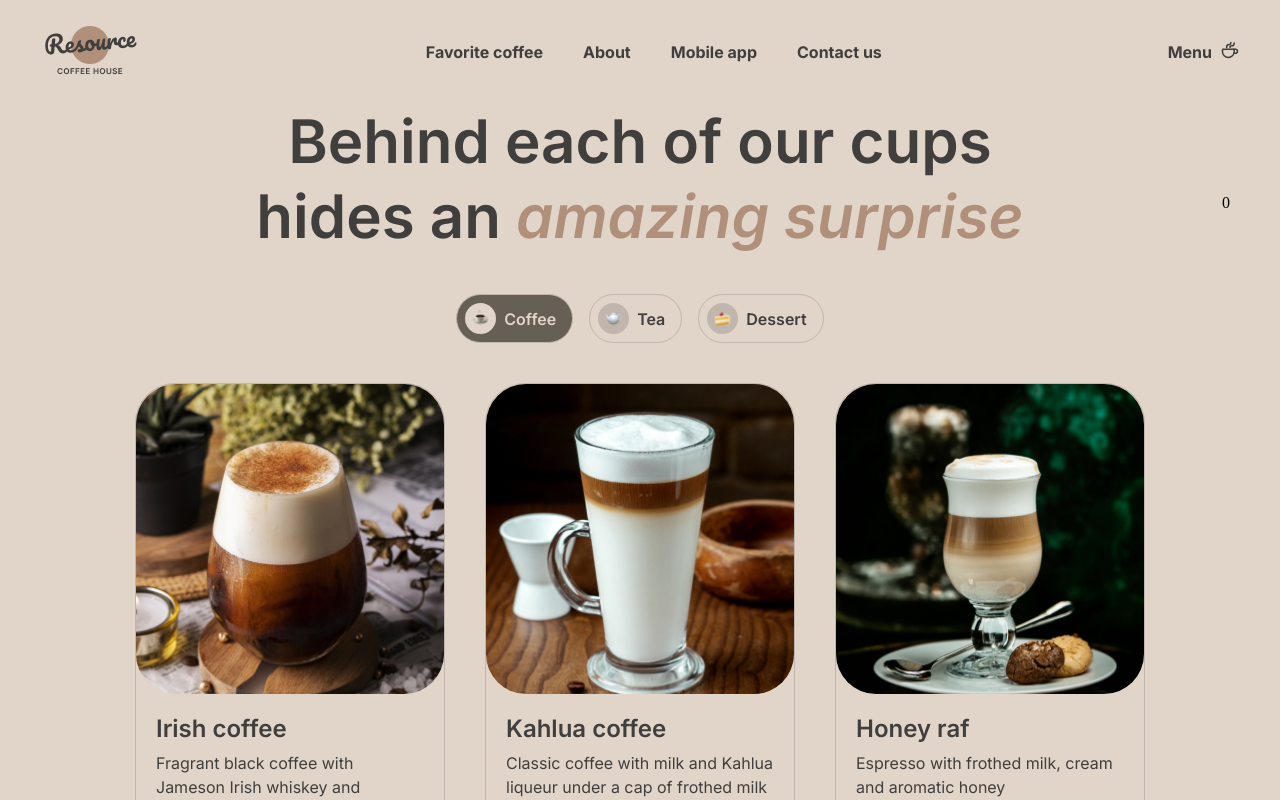
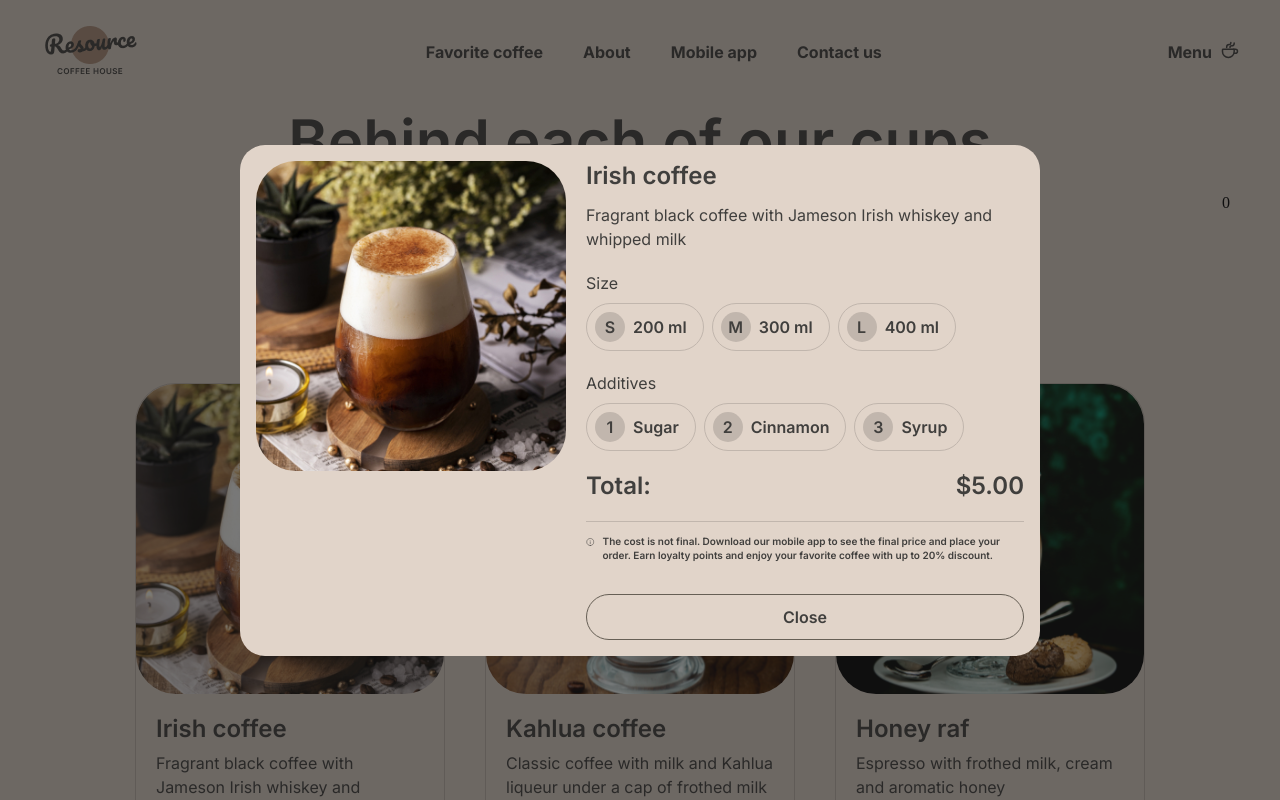
Before and after one commit to MiLee777/coffee-house-redux, a React (Create React App) app: page /menu in a window 1280 px wide. Both pictures are taken after a click on the element 290 px from the left and 631 px from the top of the page. Shown: the top 800 px of the page. Built offline with nearby package versions, Linux system fonts and the light colour scheme; some icons are missing.

Commit message:
feat: add modal menu content

```diff
--- a/src/Components/MenuPage/Cart/Cart.js
+++ b/src/Components/MenuPage/Cart/Cart.js
@@ -3,7 +3,7 @@
 import { ContentCart } from "../Modal/Modal.Cart/Content.Cart";
 import { useSelector } from "react-redux";
 import { getTotalQuantity } from "../../../redux/cartSlice";
-import '../Modal/Modal.Cart/style.cart.css'
+import '../Modal/Modal.Cart/style.cart.css';
 
 export const Cart = () => {
 
--- a/src/Components/MenuPage/DishesComponents/Dish.js
+++ b/src/Components/MenuPage/DishesComponents/Dish.js
@@ -1,15 +1,19 @@
-import { useState } from "react"
-import { Quantity } from "../Cart/Quantity"
+import { useState } from "react";
+import { Quantity } from "../Cart/Quantity";
 import { useDispatch } from "react-redux";
 import { addItemToCart } from "../../../redux/cartSlice";
+import { ModalMenu } from "../Modal/Modal.Menu/Modal.Menu";
+import { ContentMenu } from "../Modal/Modal.Menu/Content.Menu";
+import '../Modal/Modal.Menu/style.menu.css'
 
 export const Dish = ({ item }) => {
 
   const [quantity, setQuantity] = useState(1);
   const dispatch = useDispatch();
+  const [isOpenModalMenu, setIsOpenModalMenu] = useState(false);
 
   return (
-    <div className="menu__box">
+    <div className="menu__box" onClick={() => setIsOpenModalMenu(true)}>
       <div className="box__img">
         <img src={`../assets/images/menu/${item.img}.jpg`} alt='Menu' />
       </div>
@@ -28,6 +32,12 @@
           </button>
         </div>
       </div>
+
+      {isOpenModalMenu &&
+        <ModalMenu setIsOpenModalMenu={setIsOpenModalMenu}>
+          <ContentMenu setIsOpenModalMenu={setIsOpenModalMenu} item={ item } />
+        </ModalMenu>
+      }
     </div>
   )
 }
--- a/src/Components/MenuPage/Modal/Modal.Cart/Modal.Cart.js
+++ b/src/Components/MenuPage/Modal/Modal.Cart/Modal.Cart.js
@@ -3,14 +3,15 @@
 export const ModalCart = ({ setIsOpen, children }) => {
 
   const closeModal = (e) => {
-    if (e.target.classList.contains("overlay")) {
+    if (e.target.classList.contains("modal__overlay")) {
       setIsOpen(false);
     }
   }
 
   return (
     <div className="modal">
-      <div className="modal__overlay" onClick={closeModal}>
+      <div className="modal__overlay"
+      onClick={closeModal}>
         {children}
       </div>
     </div>
--- a/src/Components/MenuPage/Modal/Modal.Cart/style.cart.css
+++ b/src/Components/MenuPage/Modal/Modal.Cart/style.cart.css
@@ -14,7 +14,6 @@
   background-color: #1a1a1a94;
   width: 100%;
   height: 100%;
-
 }
 
 .modal__content {
--- /dev/null
+++ b/src/Components/MenuPage/Modal/Modal.Menu/Content.Menu.js
@@ -0,0 +1,99 @@
+import { dataMenu } from "../../../../Data/dataMenu";
+import "./style.menu.css";
+
+export const ContentMenu = ({ setIsOpenModalMenu, item }) => {
+
+  const dishesToMenu = dataMenu.find(dish => item.id === dish.id);
+
+  console.log(dishesToMenu);
+
+  return (
+    <div className="modal-menu__content"
+      onClick={(e) => e.stopPropagation()}>
+      <div className="modal-menu__container">
+        <div className="modal-menu__img">
+          <img src={`../assets/images/menu/${dishesToMenu.img}.jpg`} alt="Coffee" />
+        </div>
+        <div className="modal-menu__description">
+          <div className="modal-menu__context">
+            <h3 className="modal-menu__title">{dishesToMenu.name}</h3>
+            <p className="modal-menu__text">{dishesToMenu.description}</p>
+          </div>
+          <div className="modal-menu__option">
+            <p className="modal-menu__text">Size</p>
+            <div className="option__btns">
+              {Object.entries(dishesToMenu.sizes).map(([key, size]) => {
+                return (
+                  <div className="option__btn" key={key}>
+                    <div className="option">
+                      {key.toLocaleUpperCase()}
+                    </div>
+                    <span className="modal-menu__text">{size.size}</span>
+                  </div>
+                )
+              })}
+            </div>
+          </div>
+          <div className="modal-menu__option">
+            <p className="modal-menu__text">Additives</p>
+            <div className="option__btns">
+              {Object.entries(dishesToMenu.additives).map(([key, additive]) => {
+                const numericKey = parseInt(key, 10);
+                const adjustedKey = isNaN(numericKey) ? key : numericKey + 1;
+                return (
+                  <div className="option__btn" key={key}>
+                    <div className="option">
+                      {adjustedKey}
+                    </div>
+                    <span className="modal-menu__text">{additive.name}</span>
+                  </div>
+                )
+              })}
+            </div>
+          </div>
+
+          <div className="modal-menu__total">
+            <h3 className="modal-menu__title">Total: </h3>
+            <p className="modal-menu__title">$5.00</p>
+          </div>
+
+          <div className="modal-menu__alert">
+            <svg width="16"
+              height="16"
+              viewBox="0 0 16 16"
+              fill="none"
+              xmlns="http://www.w3.org/2000/svg">
+              <g clipPath="url(#clip0_268_10145)">
+                <path d="M8 7.66663V11"
+                  stroke="#403F3D"
+                  strokeLinecap="round"
+                  strokeLinejoin="round" />
+                <path d="M8 5.00667L8.00667 4.99926"
+                  stroke="#403F3D"
+                  strokeLinecap="round"
+                  strokeLinejoin="round" />
+                <path d="M8.00016 14.6667C11.6821 14.6667 14.6668 11.6819 14.6668 8.00004C14.6668 4.31814 11.6821 1.33337 8.00016 1.33337C4.31826 1.33337 1.3335 4.31814 1.3335 8.00004C1.3335 11.6819 4.31826 14.6667 8.00016 14.6667Z"
+                  stroke="#403F3D"
+                  strokeLinecap="round"
+                  strokeLinejoin="round" />
+              </g>
+              <defs>
+                <clipPath id="clip0_268_10145">
+                  <rect width="16" height="16" fill="white" />
+                </clipPath>
+              </defs>
+            </svg>
+            <p className="modal-menu__alert-text">
+              The cost is not final. Download our mobile app to see the final price and place your order.
+              Earn loyalty points and enjoy your favorite coffee with up to 20% discount.
+            </p>
+          </div>
+          <button onClick={() => setIsOpenModalMenu(false)}
+            className="modal-menu__btn-close">
+            Close
+          </button>
+        </div>
+      </div>
+    </div>
+  )
+}
--- /dev/null
+++ b/src/Components/MenuPage/Modal/Modal.Menu/Modal.Menu.js
@@ -0,0 +1,19 @@
+import "./style.menu.css";
+
+export const ModalMenu = ({ setIsOpenModalMenu, children }) => {
+
+  const closeModalMenu = (e) => {
+    if (e.target.classList.contains("modal-menu__overlay")) {
+      setIsOpenModalMenu(false);
+    }
+  }
+
+  return (
+    <div className="modal-menu" onClick={(e) => e.stopPropagation()}>
+      <div className="modal-menu__overlay"
+      onClick={ closeModalMenu }>
+        {children}
+      </div>
+    </div>
+  )
+}
--- /dev/null
+++ b/src/Components/MenuPage/Modal/Modal.Menu/style.menu.css
@@ -0,0 +1,144 @@
+.modal-menu {
+  position: fixed;
+  top: 0;
+  bottom: 0;
+  right: 0;
+  left: 0;
+  z-index: 100;
+}
+
+.modal-menu__overlay {
+  display: flex;
+  align-items: center;
+  justify-content: center;
+  background-color: #1a1a1a94;
+  width: 100%;
+  height: 100%;
+}
+
+.modal-menu__content {
+  display: flex;
+  flex-direction: column;
+  align-items: center;
+  justify-content: center;
+  background-color: var(--background-body);
+  border-radius: 25px;
+  width: 800px;
+  min-height: 50%;
+}
+
+.modal-menu__container {
+  margin: 16px;
+  display: flex;
+  column-gap: 20px;
+}
+
+.modal-menu__img {
+  display: flex;
+}
+
+.modal-menu__img img {
+  width: 310px;
+  height: 310px;
+  border-radius: 40px;
+}
+
+.modal-menu__description,
+.modal-menu__context,
+.modal-menu__option {
+  display: flex;
+  flex-direction: column;
+}
+
+.modal-menu__description {
+  row-gap: 20px;
+}
+
+.modal-menu__context {
+  row-gap: 12px;
+}
+
+.modal-menu__title {
+  font-family: var(--font-family);
+  color: var(--text-dark);
+  font-weight: 600;
+  font-size: 24px;
+  line-height: 125%;
+}
+
+.modal-menu__text {
+  font-family: var(--font-family);
+  font-weight: 400;
+  font-size: 16px;
+  line-height: 150%;
+  color: var(--text-dark);
+}
+
+.modal-menu__option {
+  row-gap: 8px;
+}
+
+.option__btns,
+.option__btn,
+.modal-menu__alert {
+  display: flex;
+  column-gap: 8px;
+}
+
+.option__btn {
+  align-items: center;
+  border: 1px solid var(--border-light);
+  border-radius: 100px;
+  padding: 8px 16px 8px 8px;
+}
+
+.option {
+  width: 30px;
+  height: 30px;
+  display: flex;
+  justify-content: center;
+  align-items: center;
+  border-radius: 100px;
+  background: var(--border-light);
+  font-family: var(--font-family);
+  font-weight: 600;
+  font-size: 16px;
+  line-height: 150%;
+  text-align: center;
+  color: var(--text-dark);
+}
+
+.option__btn span {
+  font-weight: 600;
+}
+
+.modal-menu__total {
+  display: flex;
+  justify-content: space-between;
+}
+
+.modal-menu__alert {
+  border-top: 1px solid var(--border-light);
+  padding: 12px 0px;
+}
+
+.modal-menu__alert-text {
+  font-family: var(--font-family);
+  font-weight: 600;
+  font-size: 10px;
+  line-height: 140%;
+  color: var(--text-dark);
+}
+
+.modal-menu__btn-close {
+  background-color: var(--background-body);
+  border: 1px solid var(--background-container);
+  border-radius: 100px;
+  padding: 10px 78px;
+  font-family: var(--font-family);
+  font-weight: 600;
+  font-size: 16px;
+  line-height: 150%;
+  text-align: center;
+  color: var(--text-dark);
+}
--- a/src/Data/dataMenu.js
+++ b/src/Data/dataMenu.js
@@ -21,7 +21,7 @@
         add: "1.00"
       }
     },
-    "additives": [
+    additives: [
       {
         name: "Sugar",
         add: "0.50"
@@ -58,7 +58,7 @@
         add: "1.00"
       }
     },
-    "additives": [
+    additives: [
       {
         name: "Sugar",
         add: "0.50"
@@ -95,7 +95,7 @@
         add: "1.00"
       }
     },
-    "additives": [
+    additives: [
       {
         name: "Sugar",
         add: "0.50"
@@ -132,7 +132,7 @@
         add: "1.00"
       }
     },
-    "additives": [
+    additives: [
       {
         name: "Sugar",
         add: "0.50"
@@ -169,7 +169,7 @@
         add: "1.00"
       }
     },
-    "additives": [
+    additives: [
       {
         name: "Sugar",
         add: "0.50"
@@ -206,7 +206,7 @@
         add: "1.00"
       }
     },
-    "additives": [
+    additives: [
       {
         name: "Sugar",
         add: "0.50"
@@ -243,7 +243,7 @@
         add: "1.00"
       }
     },
-    "additives": [
+    additives: [
       {
         name: "Sugar",
         add: "0.50"
@@ -280,7 +280,7 @@
         add: "1.00"
       }
     },
-    "additives": [
+    additives: [
       {
         name: "Sugar",
         add: "0.50"
@@ -317,7 +317,7 @@
         add: "1.00"
       }
     },
-    "additives": [
+    additives: [
       {
         name: "Sugar",
         add: "0.50"
@@ -354,7 +354,7 @@
         add: "1.00"
       }
     },
-    "additives": [
+    additives: [
       {
         name: "Sugar",
         add: "0.50"
@@ -391,7 +391,7 @@
         add: "1.00"
       }
     },
-    "additives": [
+    additives: [
       {
         name: "Sugar",
         add: "0.50"
@@ -428,7 +428,7 @@
         add: "1.00"
       }
     },
-    "additives": [
+    additives: [
       {
         name: "Sugar",
         add: "0.50"
@@ -465,7 +465,7 @@
         add: "1.00"
       }
     },
-    "additives": [
+    additives: [
       {
         name: "Berries",
         add: "0.50"
@@ -502,7 +502,7 @@
         add: "1.00"
       }
     },
-    "additives": [
+    additives: [
       {
         name: "Berries",
         add: "0.50"
@@ -539,7 +539,7 @@
         add: "1.00"
       }
     },
-    "additives": [
+    additives: [
       {
         name: "Berries",
         add: "0.50"
@@ -576,7 +576,7 @@
         add: "1.00"
       }
     },
-    "additives": [
+    additives: [
       {
         name: "Berries",
         add: "0.50"
@@ -613,7 +613,7 @@
         add: "1.00"
       }
     },
-    "additives": [
+    additives: [
       {
         name: "Berries",
         add: "0.50"
@@ -650,7 +650,7 @@
         add: "1.00"
       }
     },
-    "additives": [
+    additives: [
       {
         name: "Berries",
         add: "0.50"
@@ -687,7 +687,7 @@
         add: "1.00"
       }
     },
-    "additives": [
+    additives: [
       {
         name: "Berries",
         add: "0.50"
@@ -724,7 +724,7 @@
         add: "1.00"
       }
     },
-    "additives": [
+    additives: [
       {
         name: "Berries",
         add: "0.50"
```
